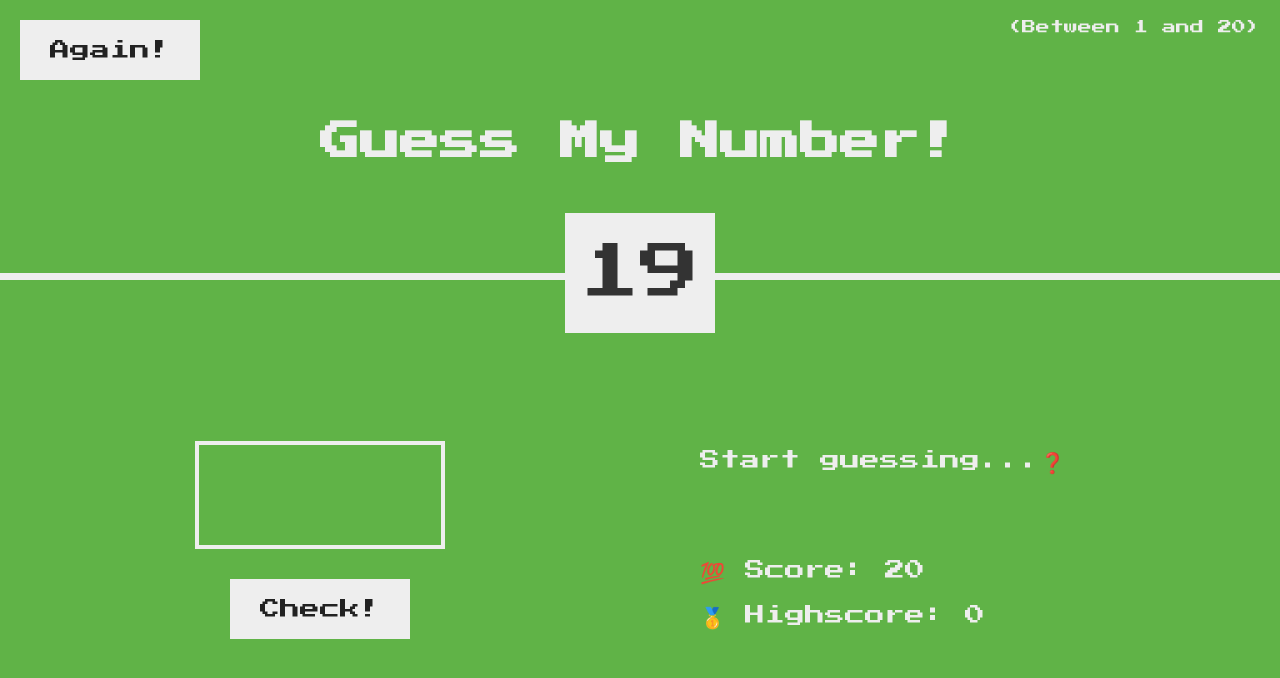
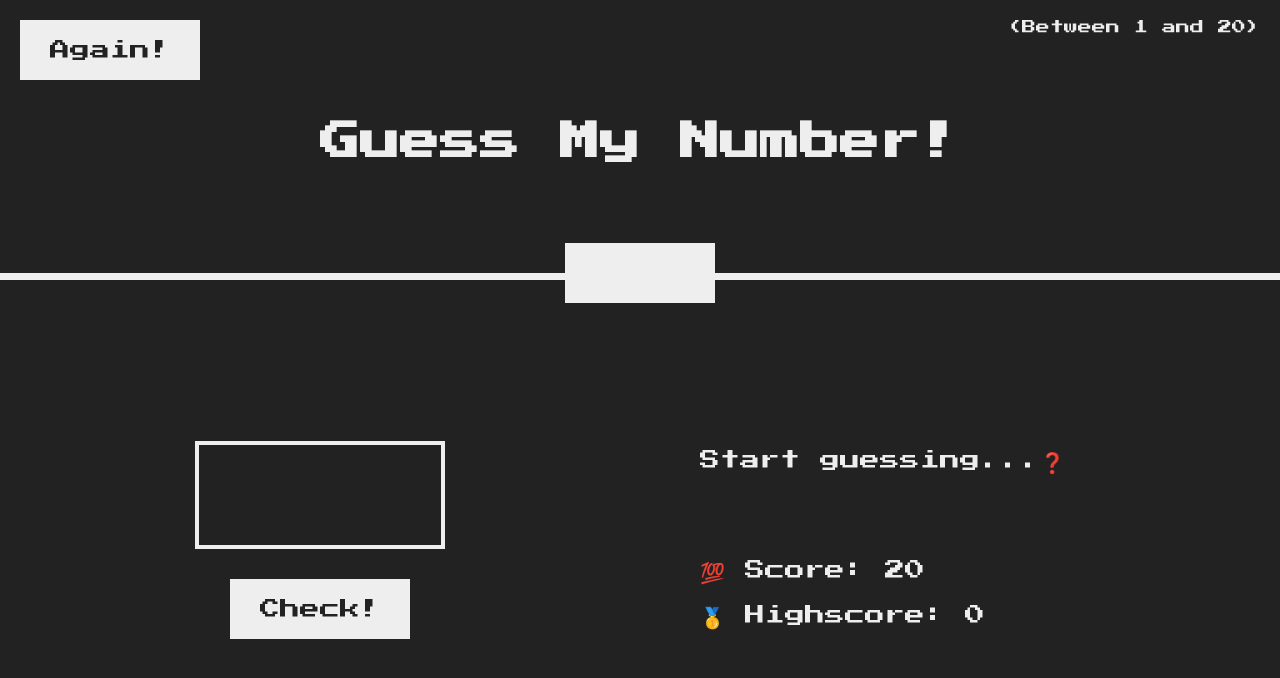
Before and after one commit to nikjaksan/The-Complete-JavaScript-Course-2021, a website: page 007 JavaScript in the Browser_ DOM and Events Fundamentals/GuessMyNumber/index.html in a window 1280 px wide. Both pictures are taken after a click on the button "Again!". Drawn offline with Linux system fonts and the light colour scheme.

Commit message:
updated content

```diff
--- a/007 JavaScript in the Browser_ DOM and Events Fundamentals/GuessMyNumber/script.js
+++ b/007 JavaScript in the Browser_ DOM and Events Fundamentals/GuessMyNumber/script.js
@@ -60,9 +60,9 @@ document.querySelector('.check').addEventListener('click', function () {
 });
 */
 
-const secretNumber = Math.trunc(Math.random() * 20) + 1;
-document.querySelector('.number').textContent = secretNumber;
-
+let secretNumber = Math.trunc(Math.random() * 20) + 1;
+// document.querySelector('.number').textContent = secretNumber;
+console.log(secretNumber);
 let score = 20;
 
 document.querySelector('.check').addEventListener('click', function () {
@@ -75,15 +75,19 @@ document.querySelector('.check').addEventListener('click', function () {
 
     // when there is a correct guess
   } else if (guess === secretNumber) {
-    document.querySelector('.message').textContent = `${secretNumber} is the correct answer! 🎉`;
+    document.querySelector(
+      '.message'
+    ).textContent = `${secretNumber} is the correct answer! 🎉`;
     document.querySelector('body').style.backgroundColor = 'rgb(96, 179, 71)';
     document.querySelector('.number').style.width = '30rem';
     document.querySelector('.number').textContent = secretNumber;
+    // document.querySelector('.highscore').textContent = score;
 
     // when guess it too large
   } else if (guess > secretNumber && guess < 21) {
     if (score > 1) {
-      document.querySelector('.message').textContent = '📉 Choose a smaller number';
+      document.querySelector('.message').textContent =
+        '📉 Choose a smaller number';
       score--;
       document.querySelector('.score').textContent = score;
     } else {
@@ -94,7 +98,8 @@ document.querySelector('.check').addEventListener('click', function () {
     // when guess is too small
   } else if (guess < secretNumber && guess > 0) {
     if (score > 1) {
-      document.querySelector('.message').textContent = '📈 Choose a larger number';
+      document.querySelector('.message').textContent =
+        '📈 Choose a larger number';
       score--;
       document.querySelector('.score').textContent = score;
     } else {
@@ -105,7 +110,8 @@ document.querySelector('.check').addEventListener('click', function () {
     // when guess is not within correct range
   } else {
     if (score > 1) {
-      document.querySelector('.message').textContent = 'Choose a number between 1 & 20';
+      document.querySelector('.message').textContent =
+        'Choose a number between 1 & 20';
       score--;
       document.querySelector('.score').textContent = score;
     } else {
@@ -113,11 +119,33 @@ document.querySelector('.check').addEventListener('click', function () {
       document.querySelector('.score').textContent = '0';
     }
   }
-})
+});
 
 document.querySelector('.again').addEventListener('click', function () {
+  secretNumber = Number(Math.trunc(Math.random() * 20) + 1);
+  score = 20;
+  document.querySelector('.score').textContent = '20';
   document.querySelector('.message').textContent = 'Start guessing...❓';
+  document.querySelector('.guess').value = '';
+  document.querySelector('body').style.backgroundColor = '#222';
+  document.querySelector('.number').textContent = '';
   document.querySelector('.number').style.width = '15rem';
-  document.querySelector('.number').style.width = '15rem';
+  document.querySelector('body').style.backgroundColor = '#222';
 
-})
+  console.log(secretNumber);
+  // document.querySelector('.')
+});
+
+// document.querySelector('.again').addEventListener('click', function () {
+//   document.querySelector('.message').textContent = 'Start guessing...❓';
+//   document.querySelector('.number').style.width = '15rem';
+//   document.querySelector('body').style.backgroundColor = '#222';
+//   document.querySelector('.guess').value = '';
+//   document.querySelector('.number').textContent = '?';
+//   document.querySelector('.score').value = 20;
+//   document.querySelector('.score').textContent = '20';
+//   document.querySelector('.highscore').textContent = score;
+//   document.querySelector('.number').value = secretNumber =
+//     Math.trunc(Math.random() * 20) + 1;
+//   // document.querySelector('.number').style.width = '15rem';
+// });
--- a/007 JavaScript in the Browser_ DOM and Events Fundamentals/GuessMyNumber/style.css
+++ b/007 JavaScript in the Browser_ DOM and Events Fundamentals/GuessMyNumber/style.css
@@ -15,7 +15,7 @@ body {
   font-family: 'Press Start 2P', sans-serif;
   color: #eee;
   background-color: #222;
-  background-color: rgb(96, 179, 71);
+  /* background-color: rgb(96, 179, 71); */
 }
 
 /* LAYOUT */
```
